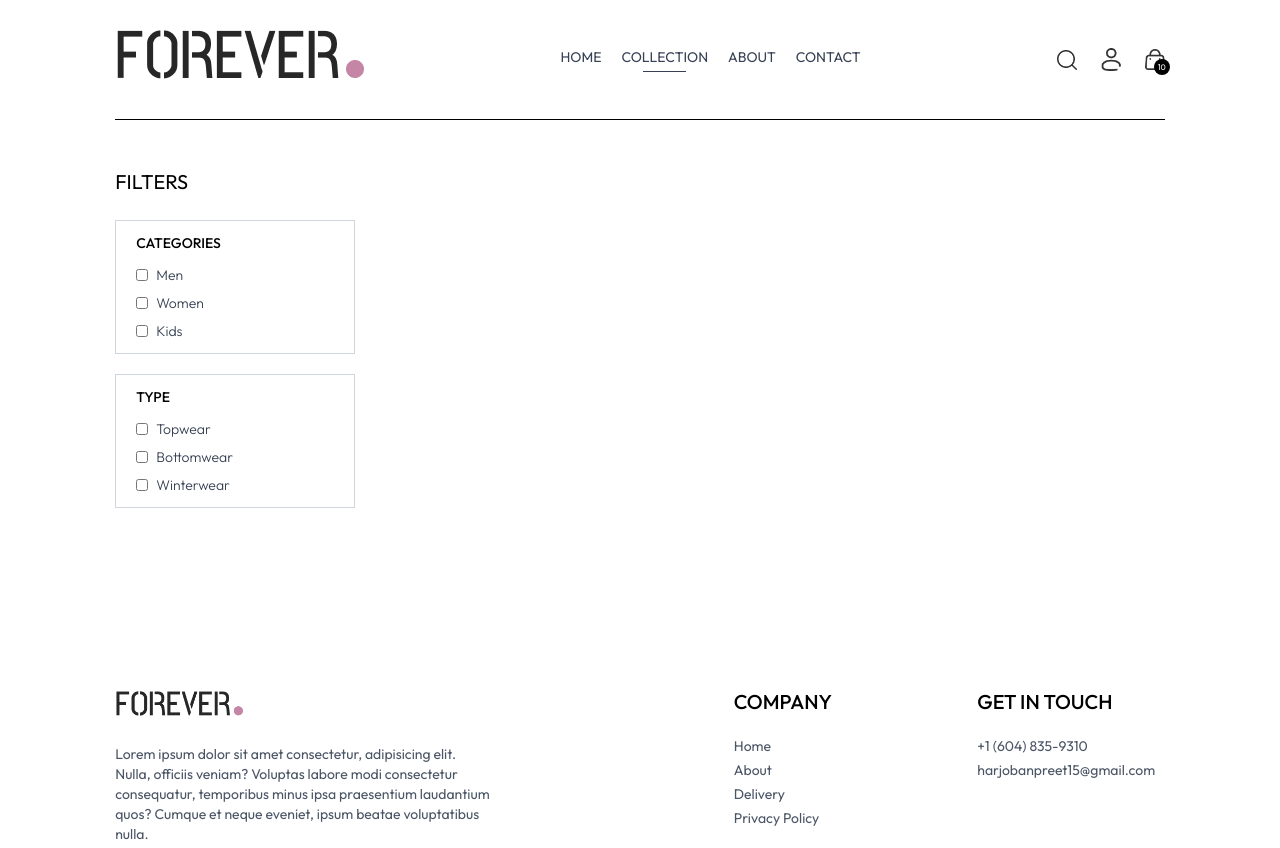
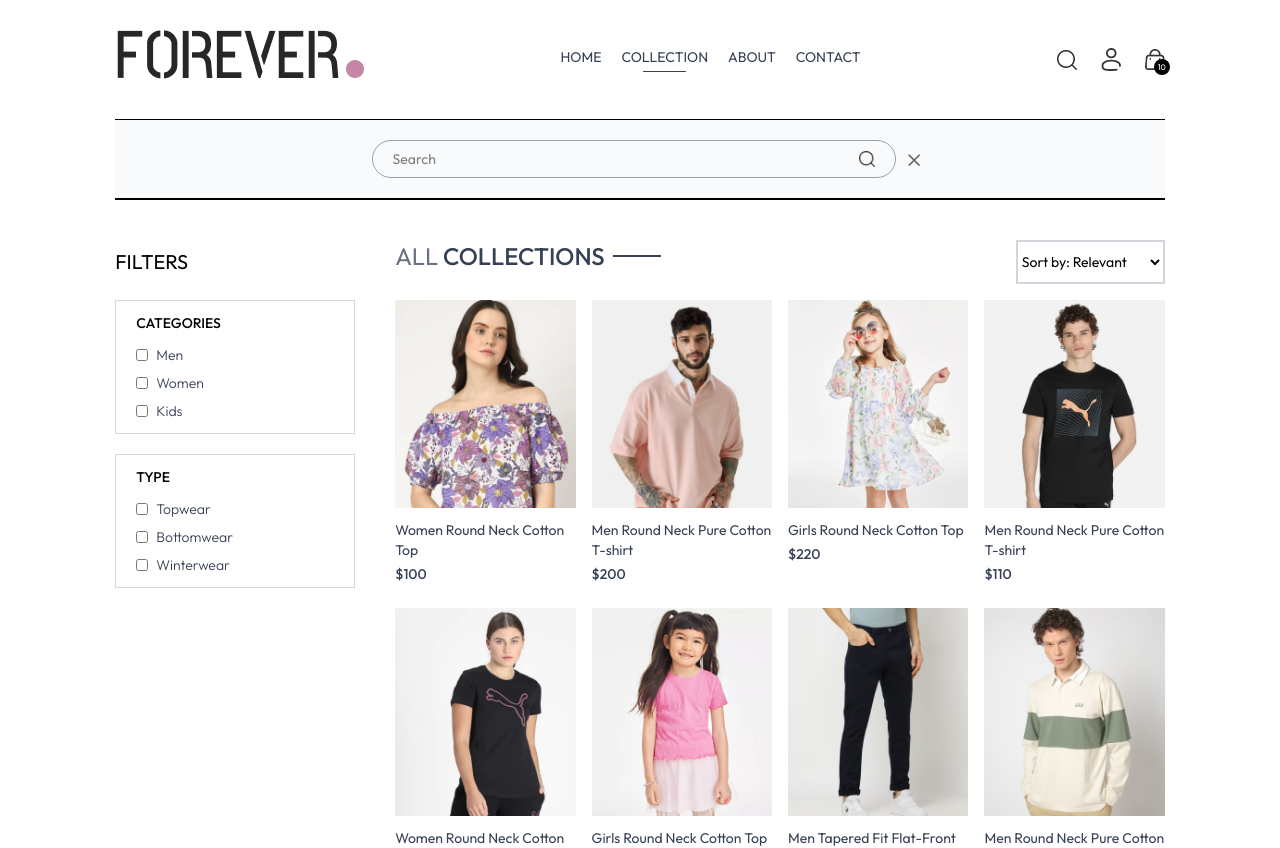
Before and after one commit to HarrySidhu1815/E-Commerce, a React (Vite) app in the folder frontend/: page /collection in a window 1280 px wide. Shown: the top 848 px of the page. Built offline with nearby package versions, Linux system fonts and the light colour scheme.

Commit message:
collection page with filters , sort, and search bar done

```diff
--- a/frontend/src/App.jsx
+++ b/frontend/src/App.jsx
@@ -11,11 +11,13 @@
 import Cart from './pages/Cart'
 import Navbar from './components/Navbar'
 import Footer from './components/Footer'
+import SeachBar from './components/SeachBar'
 
 const App = () => {
   return (
     <div className='px-4 sm:px-[5vw] md:px-[7vw] lg:px-[9vw]'>
       <Navbar />
+      <SeachBar />
       <Routes>
         <Route path='/' element={<Home/>} />
         <Route path='/collection' element={<Collection/>} />
--- a/frontend/src/components/Navbar.jsx
+++ b/frontend/src/components/Navbar.jsx
@@ -1,9 +1,11 @@
-import React, { useState } from 'react'
+import React, { useContext, useState } from 'react'
 import {assets} from '../assets/assets'
 import { Link, NavLink } from 'react-router-dom'
+import { ShopContext } from '../context/ShopContext'
 
 const Navbar = () => {
     const [visible, setVisible] = useState(false)
+    const {setShowSearch} = useContext(ShopContext)
 
   return (
     <div className='flex items-center justify-between py-6'>
@@ -29,7 +31,7 @@
       </ul>
 
       <div className='flex items-center gap-6'>
-            <img src={assets.search_icon} alt='search-bar' className='w-5 cursor-pointer'/>
+            <img onClick={() => setShowSearch(true)} src={assets.search_icon} alt='search-bar' className='w-5 cursor-pointer'/>
 
             <div className='group relative'>
                 <img src={assets.profile_icon} alt='profile-icon' className='w-5 cursor-pointer'/>
--- /dev/null
+++ b/frontend/src/components/SeachBar.jsx
@@ -0,0 +1,32 @@
+import React, { useContext, useEffect, useState } from 'react'
+import { ShopContext } from '../context/ShopContext'
+import { assets } from '../assets/assets'
+import { useLocation } from 'react-router-dom'
+
+const SeachBar = () => {
+
+    const {search, setSearch, showSearch, setShowSearch} = useContext(ShopContext)
+    const [visible, setVisible] = useState(false)
+    const location = useLocation()
+
+    useEffect(() => {
+
+        if(location.pathname.includes('collection')){
+            setVisible(true)
+        } else {
+            setVisible(false)
+        }
+    }, [location])
+
+  return showSearch && visible ? (
+    <div className='border-t border-b bg-gray-50 text-center'>
+      <div className='inline-flex items-center justify-center border border-gray-400 px-5 py-2 my-5 mx-3 rounded-full w-3/4 sm:w-1/2'>
+        <input value={search} onChange={(e) => {setSearch(e.target.value)}} className='flex-1 outline-none bg-inherit text-sm' type='text' placeholder='Search'/>
+        <img className='w-4' src={assets.search_icon} alt='search-icon' />
+      </div>
+      <img onClick={()=> setShowSearch(false)} src={assets.cross_icon} alt='cross-icon' className='inline w-3 cursor-pointer' />
+    </div>
+  ) : null
+}
+
+export default SeachBar
--- a/frontend/src/context/ShopContext.jsx
+++ b/frontend/src/context/ShopContext.jsx
@@ -1,4 +1,4 @@
-import { createContext } from "react";
+import { createContext, useState } from "react";
 import { products } from "../assets/assets";
 
 export const ShopContext = createContext()
@@ -7,11 +7,17 @@
 
     const currency  = '$'
     const delivery_price = 10
+    const [search, setSearch] = useState('')
+    const [showSearch, setShowSearch] = useState(true)
 
     const values = {
         products,
         currency,
-        delivery_price
+        delivery_price,
+        search,
+        setSearch,
+        showSearch,
+        setShowSearch
     }
 
     return <ShopContext.Provider value={values}>
--- a/frontend/src/pages/Collection.jsx
+++ b/frontend/src/pages/Collection.jsx
@@ -1,15 +1,90 @@
-import React, { useState } from "react";
+import React, { useContext, useEffect, useState } from "react";
 import { assets } from "../assets/assets";
+import Title from "../components/Title";
+import { ShopContext } from "../context/ShopContext";
+import ProductItem from "../components/ProductItem";
 
 const Collection = () => {
+  const {products, search, showSearch} = useContext(ShopContext)
   const [showFilter, setShowFilter] = useState(false);
+  const [filteredProducts, setFilteredProducts] = useState([])
+  const [category, setCategory] = useState([])
+  const [subCategory, setSubCategory] = useState([])
+  const [sortType, setSortType] = useState('relevant')
+
+  const toggleCategory = (e) => {
+
+    if(category.includes(e.target.value)){
+      setCategory((prevState) => prevState.filter(item => item != e.target.value))
+    } else {
+      setCategory(prevState => [...prevState, e.target.value])
+    }
+
+  }
+
+  const toggleSubCatgeory = (e) => {
+
+    if(subCategory.includes(e.target.value)){
+      setSubCategory((prevState) => prevState.filter(item => item != e.target.value))
+    } else {
+      setSubCategory(prevState => [...prevState, e.target.value])
+    }
+
+  }
+
+  const applyFilters = () => {
+
+    let productsCopy = products.slice()
+
+    if(showSearch && search){
+      productsCopy = productsCopy.filter(item => item.name.toLowerCase().includes(search.toLowerCase()))
+    }
+
+    if(category.length > 0){
+      productsCopy = productsCopy.filter((item) => category.includes(item.category))
+    }
+
+    if(subCategory.length > 0){
+      productsCopy = productsCopy.filter((item) => subCategory.includes(item.subCategory))
+    }
+
+    setFilteredProducts(productsCopy)
+  }
+
+  const sortProducts = () => {
+
+    let fpCopy = filteredProducts.slice()
+
+    switch(sortType){
+
+      case 'low-high':
+        setFilteredProducts(fpCopy.sort((a,b) => (a.price - b.price)))
+        break;
+
+      case 'high-low':
+        setFilteredProducts(fpCopy.sort((a,b) => (b.price - a.price)))
+        break;
+
+      default:
+        applyFilters()
+        break;
+    }
+  }
+
+  useEffect(()=> {
+    applyFilters()
+  }, [category, subCategory, search, showSearch])
+
+  useEffect(() => {
+    sortProducts()
+  }, [sortType])
 
   return (
     <div className="flex flex-col sm:flex-row gap-1 sm:gap-10 pt-10 border-t">
+
       {/* Filter Options */}
       <div className="min-w-60">
-        <p onClick={() => {setShowFilter(!showFilter)}} className="my-2 text-xl flex items-center cursor-pointer gap-2">
-          FILTERS
+        <p onClick={() => {setShowFilter(!showFilter)}} className="my-2 text-xl flex items-center cursor-pointer gap-2"> FILTERS
           <img src={assets.dropdown_icon} className={`h-3 sm:hidden ${showFilter ? 'rotate-90' : ''}`}/>
         </p>
 
@@ -18,13 +93,13 @@
           <p className="mb-3 text-sm font-medium">CATEGORIES</p>
           <div className="flex flex-col gap-2 text-sm font-light text-gray-700">
             <p className="flex gap-2">
-              <input className="w-3" type="checkbox" value={"Men"} /> Men
+              <input className="w-3" type="checkbox" value={"Men"} onChange={toggleCategory}/> Men
             </p>
             <p className=" flex gap-2">
-              <input className="w-3" type="checkbox" value={"Women"} /> Women
+              <input className="w-3" type="checkbox" value={"Women"} onChange={toggleCategory}/> Women
             </p>
             <p className="flex gap-2">
-              <input className="w-3" type="checkbox" value="Kids" /> Kids
+              <input className="w-3" type="checkbox" value="Kids" onChange={toggleCategory}/> Kids
             </p>
           </div>
         </div>
@@ -38,19 +113,38 @@
           <p className="mb-3 text-sm font-medium">TYPE</p>
           <div className="flex flex-col gap-2 text-sm font-light text-gray-700">
             <p className="flex gap-2">
-              <input className="w-3" type="checkbox" value={"Topwear"} /> Topwear
+              <input className="w-3" type="checkbox" value={"Topwear"} onChange={toggleSubCatgeory}/> Topwear
             </p>
             <p className=" flex gap-2">
-              <input className="w-3" type="checkbox" value={"Bottomwear"} /> Bottomwear
+              <input className="w-3" type="checkbox" value={"Bottomwear"} onChange={toggleSubCatgeory}/> Bottomwear
             </p>
             <p className="flex gap-2">
-              <input className="w-3" type="checkbox" value="Winterwear" /> Winterwear
+              <input className="w-3" type="checkbox" value="Winterwear" onChange={toggleSubCatgeory}/> Winterwear
             </p>
           </div>
-
-
         </div>
       </div>
+      {/* Right Side  */}
+          <div className="flex-1">
+
+              <div className="flex justify-between text-base sm:text-2xl mb-4">
+                  <Title text1={'ALL'} text2={'COLLECTIONS'} />
+                  {/* Product Sort */}
+                  <select onChange={(e) => {setSortType(e.target.value)}} className="border-2 border-gray-300 text-sm px2">
+                    <option value="relevant">Sort by: Relevant</option>
+                    <option value="low-high">Sort by: Low to High</option>
+                    <option value="high-low">Sort by: High to Low</option>
+                  </select>
+              </div>
+
+              {/* Map Product */}
+              <div className="grid grid-cols-2 md:grid-cols-3 lg:grid-cols-4 gap-4 gap-y-6">
+
+                {filteredProducts.map((item, index) => (
+                  <ProductItem key={index} id={item._id} name={item.name} price={item.price} image={item.image} />
+                  ))}
+              </div>
+          </div>
     </div>
   );
 };
```
